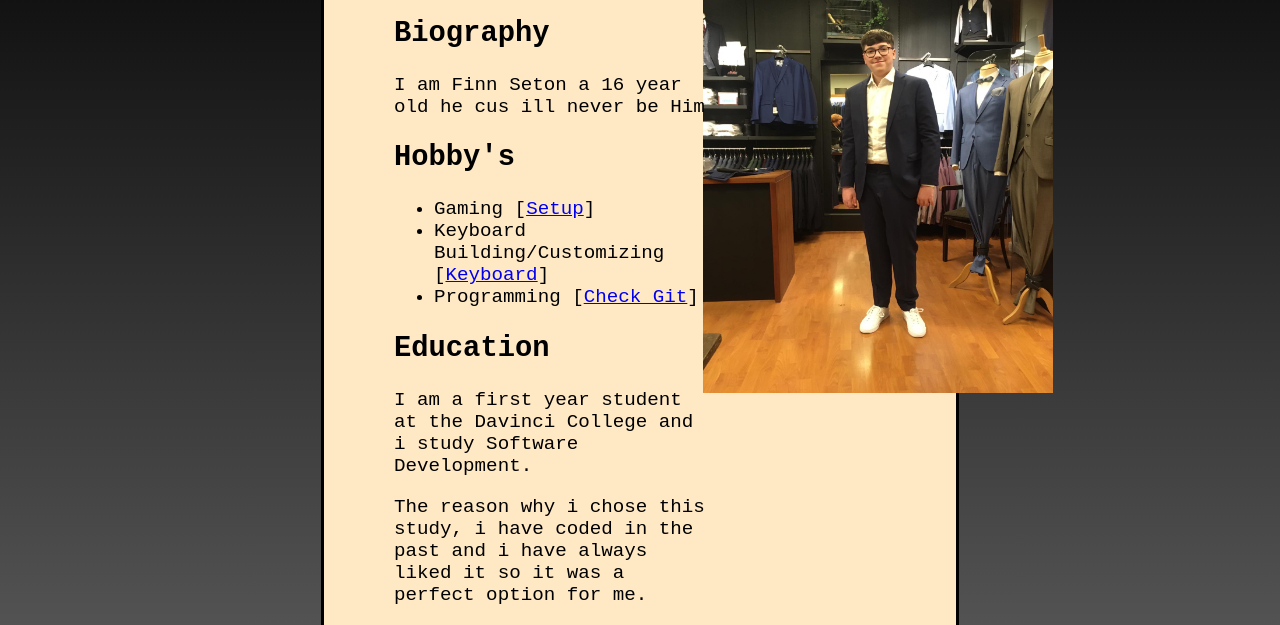
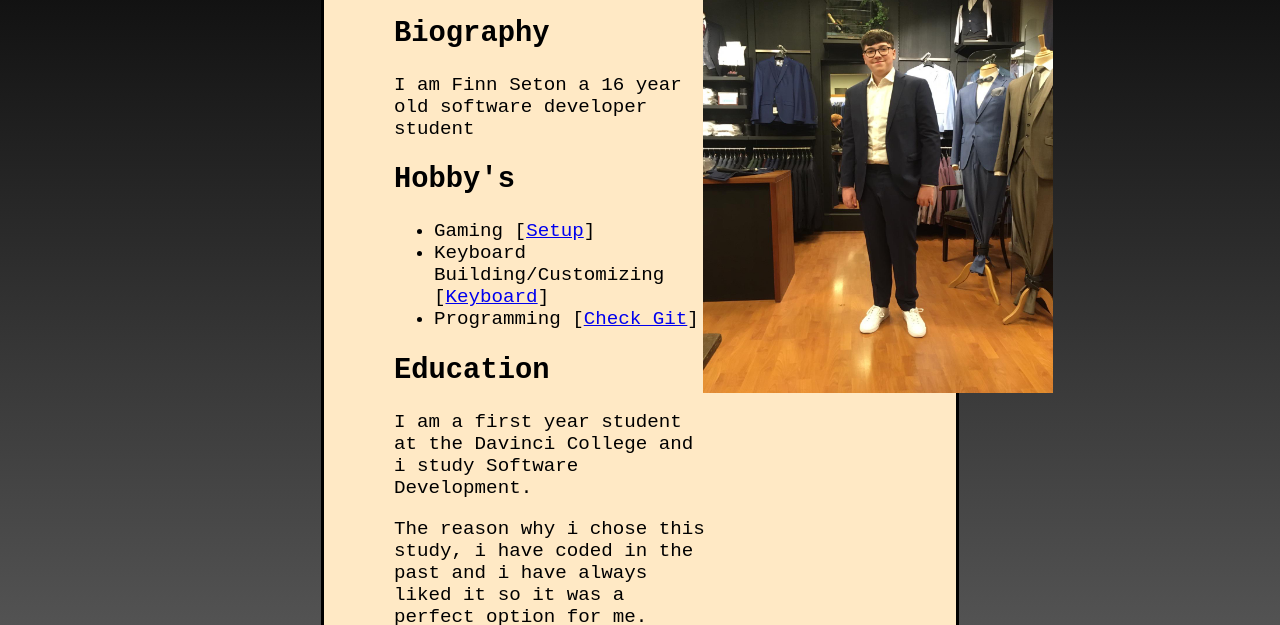
Before and after one commit to FinnSeton/Statische-Front-end, a plain HTML site: page Module-1/index.html in a window 1280 px wide. Shown: the part 176-801 px from the top of the page. Drawn offline with Linux system fonts and the light colour scheme.

Commit message:
Update index.html

```diff
--- a/Module-1/index.html
+++ b/Module-1/index.html
@@ -17,7 +17,7 @@
 
 		<div class="text">
 			<h2>Biography</h2>
-			<p>I am Finn Seton a 16 year old he cus ill never be Him</p>
+			<p>I am Finn Seton a 16 year old software developer student</p>
 			<h2>Hobby's</h2>
 			<ul>
 				<li>Gaming [<a href="setup.html">Setup</a>] </li>
```
